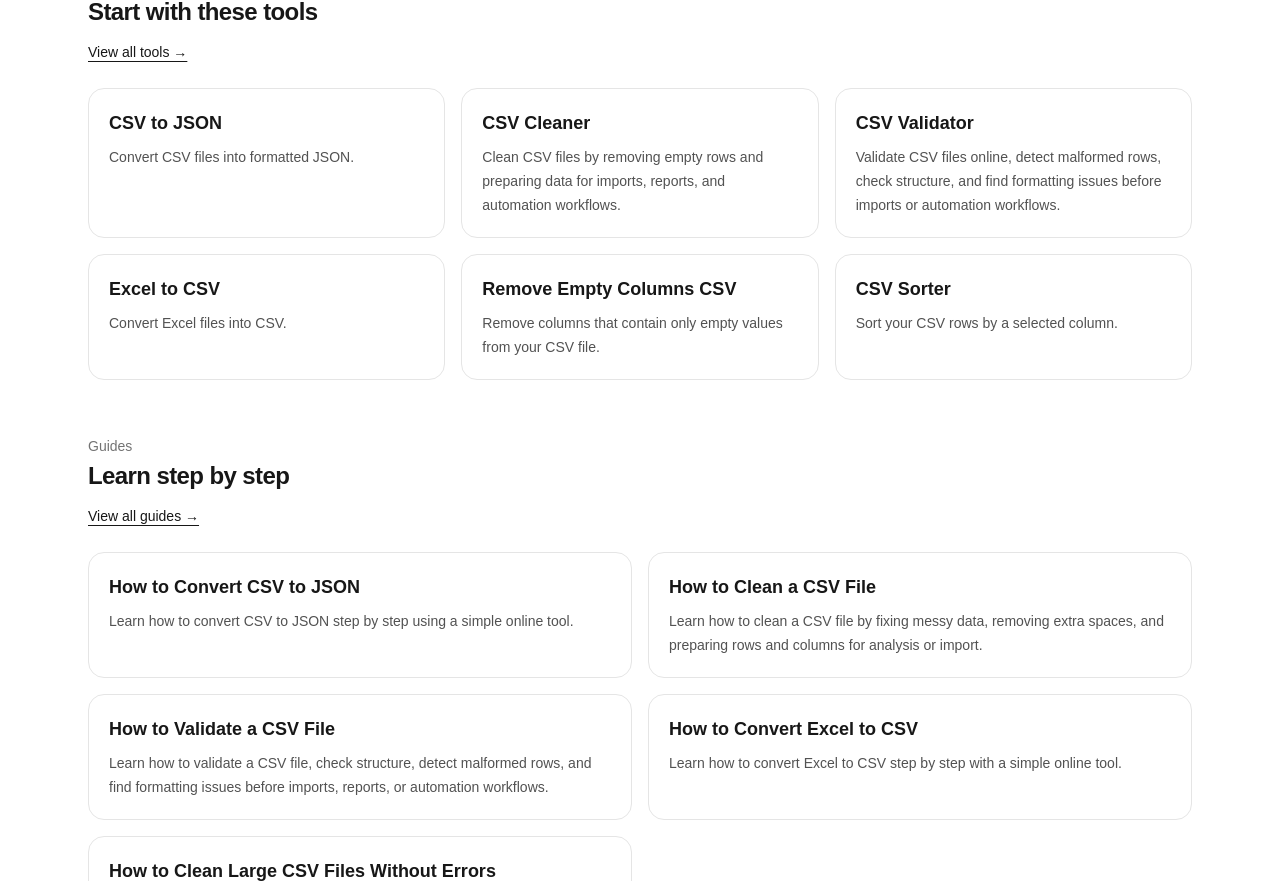
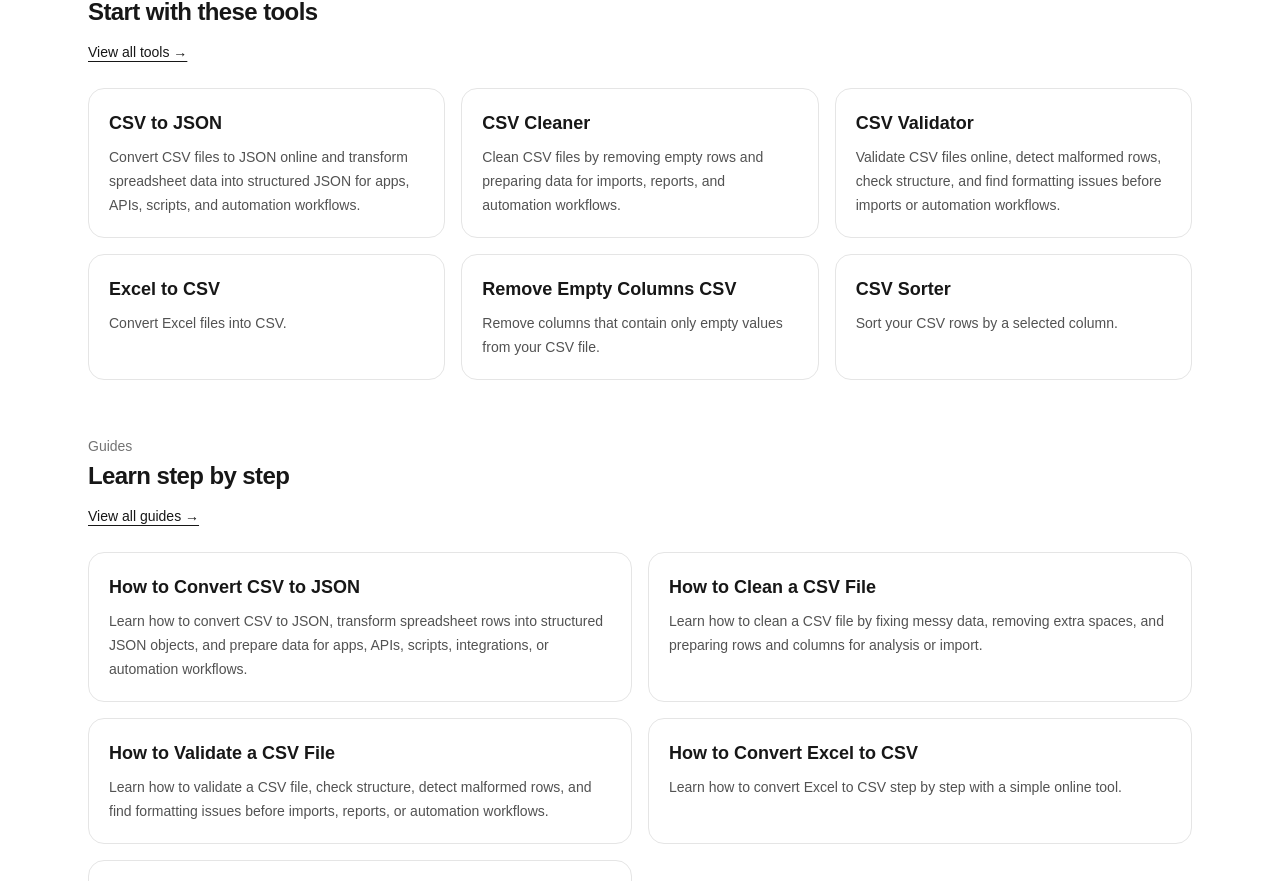
Before and after one commit to kike-Pinto/data-tools-platform, a Next.js app: page / in a window 1280 px wide. Shown: the part 849-1730 px from the top of the page. Built offline with nearby package versions, Linux system fonts and the light colour scheme; no server answers.

Commit message:
Improve csv to json conversion SEO

```diff
--- a/src/content/categories.ts
+++ b/src/content/categories.ts
@@ -65,9 +65,9 @@ export const categoryRegistry: Record<string, CategoryConfig> = {
     name: 'File Conversion Tools',
     seoTitle: 'File Conversion Tools - Free Online File Converters',
     seoDescription:
-      'Convert files between CSV, JSON, and Excel formats with free online file conversion tools.',
+      'Free online file conversion tools to convert CSV, JSON, and Excel files for apps, APIs, reports, imports, integrations, and automation workflows.',
     intro:
-      'Convert data files between common formats like CSV, JSON, and Excel using simple online tools.',
+      'Convert data files between common formats like CSV, JSON, and Excel. Use these free online tools to prepare spreadsheet exports, structured data, reports, imports, API workflows, integrations, and automation tasks.',
     toolSlugs: [
       'csv-to-json',
       'json-to-csv',
@@ -81,8 +81,8 @@ export const categoryRegistry: Record<string, CategoryConfig> = {
       'how-to-convert-json-to-csv',
       'how-to-convert-csv-to-excel',
       'how-to-convert-excel-to-csv',
+      'how-to-convert-excel-to-json',
       'how-to-clean-messy-excel-data',
-      'how-to-convert-excel-to-json',
     ],
   },
 
--- a/src/content/guides.ts
+++ b/src/content/guides.ts
@@ -32,57 +32,69 @@ export const guideRegistry: Record<string, GuideConfig> = {
   'how-to-convert-csv-to-json': {
     slug: 'how-to-convert-csv-to-json',
     title: 'How to Convert CSV to JSON',
-    seoTitle: 'How to Convert CSV to JSON - Simple Step-by-Step Guide',
-    seoDescription:
-      'Learn how to convert CSV to JSON step by step using a simple online tool.',
-    intro:
-      'Converting CSV to JSON is useful when you need to move spreadsheet-style data into apps, APIs, scripts, or web workflows. This guide shows the simplest way to do it.',
-    summary:
-      'CSV to JSON conversion is one of the most common data preparation tasks when moving from spreadsheet-based files into software workflows. The main goal is to preserve the structure of the original rows and columns while transforming them into valid JSON objects.',
-    whenToUse: [
-      'When you need to send tabular data into an app or API.',
-      'When you want to transform spreadsheet exports into developer-friendly structured data.',
-      'When you need JSON output for automation, scripts, or web projects.',
-    ],
-    steps: [
-      'Prepare your CSV file and make sure the headers are correct.',
+    seoTitle: 'How to Convert CSV to JSON - CSV to JSON Guide',
+    seoDescription:
+      'Learn how to convert CSV to JSON, transform spreadsheet rows into structured JSON objects, and prepare data for apps, APIs, scripts, integrations, or automation workflows.',
+    intro:
+      'Converting CSV to JSON is useful when you need to move spreadsheet-style data into apps, APIs, scripts, integrations, or automation workflows. This guide explains how to convert CSV rows and headers into structured JSON safely.',
+    summary:
+      'CSV to JSON conversion transforms tabular rows and columns into structured JSON objects. It is commonly used when moving spreadsheet exports into software workflows, APIs, integrations, scripts, and web applications.',
+    whenToUse: [
+      'When you need to send tabular CSV data into an app, API, script, or integration.',
+      'When you want to transform spreadsheet exports into developer-friendly JSON objects.',
+      'When a workflow, automation, or web project requires JSON instead of raw CSV.',
+    ],
+    steps: [
+      'Prepare your CSV file and confirm that the first row contains clear headers.',
+      'Clean the CSV file if it contains empty rows, duplicate records, or inconsistent formatting.',
       'Open the CSV to JSON tool.',
       'Upload your CSV file.',
       'Run the conversion.',
-      'Copy or download the resulting JSON output.',
-      'Validate the output before using it in your project or workflow.',
-    ],
-    commonMistakes: [
-      'Using a CSV file with missing or inconsistent headers.',
-      'Ignoring extra spaces or malformed rows before converting.',
-      'Assuming the output JSON is ready for production without validating it.',
+      'Review, copy, or download the resulting JSON output.',
+      'Validate the JSON structure before using it in an app, API, script, or workflow.',
+    ],
+    commonMistakes: [
+      'Using a CSV file with missing, duplicated, or inconsistent headers.',
+      'Converting messy CSV data without cleaning or validating it first.',
+      'Ignoring malformed rows that can produce incorrect JSON objects.',
+      'Assuming the generated JSON is ready for production without reviewing the output.',
     ],
     faq: [
       {
         question: 'Why convert CSV to JSON?',
         answer:
-          'JSON is easier to use in apps, APIs, scripts, and web development workflows than raw CSV files.',
-      },
-      {
-        question: 'Do CSV headers matter?',
-        answer:
-          'Yes. Headers usually become the property names in the resulting JSON objects.',
-      },
-      {
-        question: 'Should I clean the CSV before converting?',
-        answer:
-          'Yes. Cleaning the file first can reduce errors and produce more reliable JSON output.',
+          'JSON is easier to use in apps, APIs, scripts, integrations, and web development workflows. Converting CSV to JSON helps transform spreadsheet-style rows into structured objects.',
+      },
+      {
+        question: 'Do CSV headers become JSON keys?',
+        answer:
+          'Usually yes. The column headers in the CSV file are commonly used as the property names in the resulting JSON objects.',
+      },
+      {
+        question: 'Should I clean the CSV before converting it to JSON?',
+        answer:
+          'Yes. Cleaning the CSV first can reduce problems caused by empty rows, duplicated records, inconsistent formatting, or malformed rows.',
+      },
+      {
+        question: 'Can CSV to JSON conversion be used for APIs?',
+        answer:
+          'Yes. Many APIs and software workflows use JSON, so converting CSV data to JSON can make spreadsheet exports easier to reuse in applications and integrations.',
+      },
+      {
+        question: 'What can break CSV to JSON conversion?',
+        answer:
+          'Missing headers, duplicated headers, inconsistent columns, unexpected line breaks, and malformed rows can all produce incorrect or confusing JSON output.',
       },
     ],
     toolBenefits: [
       'Convert spreadsheet-style rows into structured JSON quickly.',
-      'Avoid doing manual copy-paste transformations.',
-      'Get output that is easier to use in apps, APIs, and scripts.',
+      'Prepare CSV data for apps, APIs, scripts, integrations, and automation workflows.',
+      'Avoid manual copy-paste transformations and reduce formatting mistakes.',
     ],
     expectedResult:
-      'A structured JSON output generated from your CSV file, ready to review, copy, or reuse.',
-    whyThisMatters:
-      'CSV to JSON conversion is one of the most common transformations when moving spreadsheet data into software systems. Many apps, APIs, and automation workflows rely on JSON, so understanding how to convert reliably helps prevent broken imports and data errors.',
+      'A structured JSON output generated from your CSV file, ready to review, copy, download, validate, or reuse in apps, APIs, scripts, and workflows.',
+    whyThisMatters:
+      'CSV to JSON conversion is one of the most common transformations when moving spreadsheet data into software systems. Apps, APIs, integrations, and automation workflows often rely on JSON, so converting CSV files correctly helps prevent broken imports, malformed objects, and data mapping errors.',
 
     beforeYouStart: [
       'Make sure your CSV file contains clear column headers.',
@@ -106,6 +118,8 @@ export const guideRegistry: Record<string, GuideConfig> = {
     relatedGuideSlugs: [
       'how-to-convert-json-to-csv',
       'how-to-clean-a-csv-file',
+      'how-to-validate-a-csv-file',
+      'how-to-fix-invalid-csv-file',
       'how-to-convert-csv-to-excel',
       'how-to-convert-excel-to-json',
     ],
--- a/src/tools/configs/csv-to-json.ts
+++ b/src/tools/configs/csv-to-json.ts
@@ -21,18 +21,24 @@ import type { ToolConfig } from '@/tools/types'
 export const csvToJsonTool: ToolConfig = {
   slug: 'csv-to-json',
   name: 'CSV to JSON',
-  description: 'Convert CSV files into formatted JSON.',
+  description:
+    'Convert CSV files to JSON online and transform spreadsheet data into structured JSON for apps, APIs, scripts, and automation workflows.',
   category: 'csv',
+
   input: {
     kind: 'file',
     accept: '.csv,text/csv',
   },
+
   output: {
     kind: 'text',
   },
+
   seo: {
-    title: 'CSV to JSON Converter',
-    description: 'Convert CSV files to JSON instantly in your browser.',
+    title: 'CSV to JSON Converter Online',
+    description:
+      'Convert CSV to JSON online for free. Transform CSV files into structured JSON for apps, APIs, scripts, integrations, and automation workflows.',
   },
+
   processorKey: 'csvToJson',
 }
```
